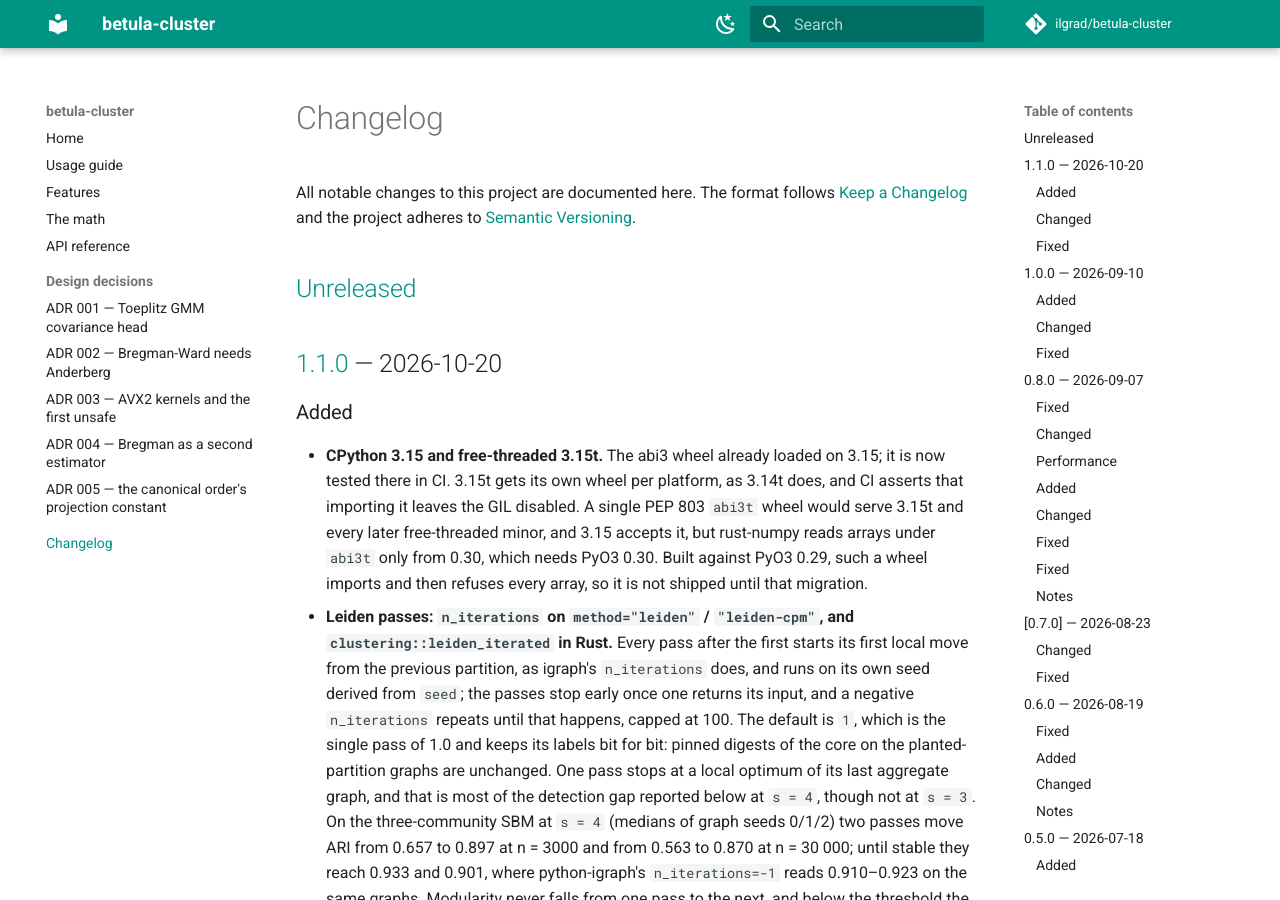
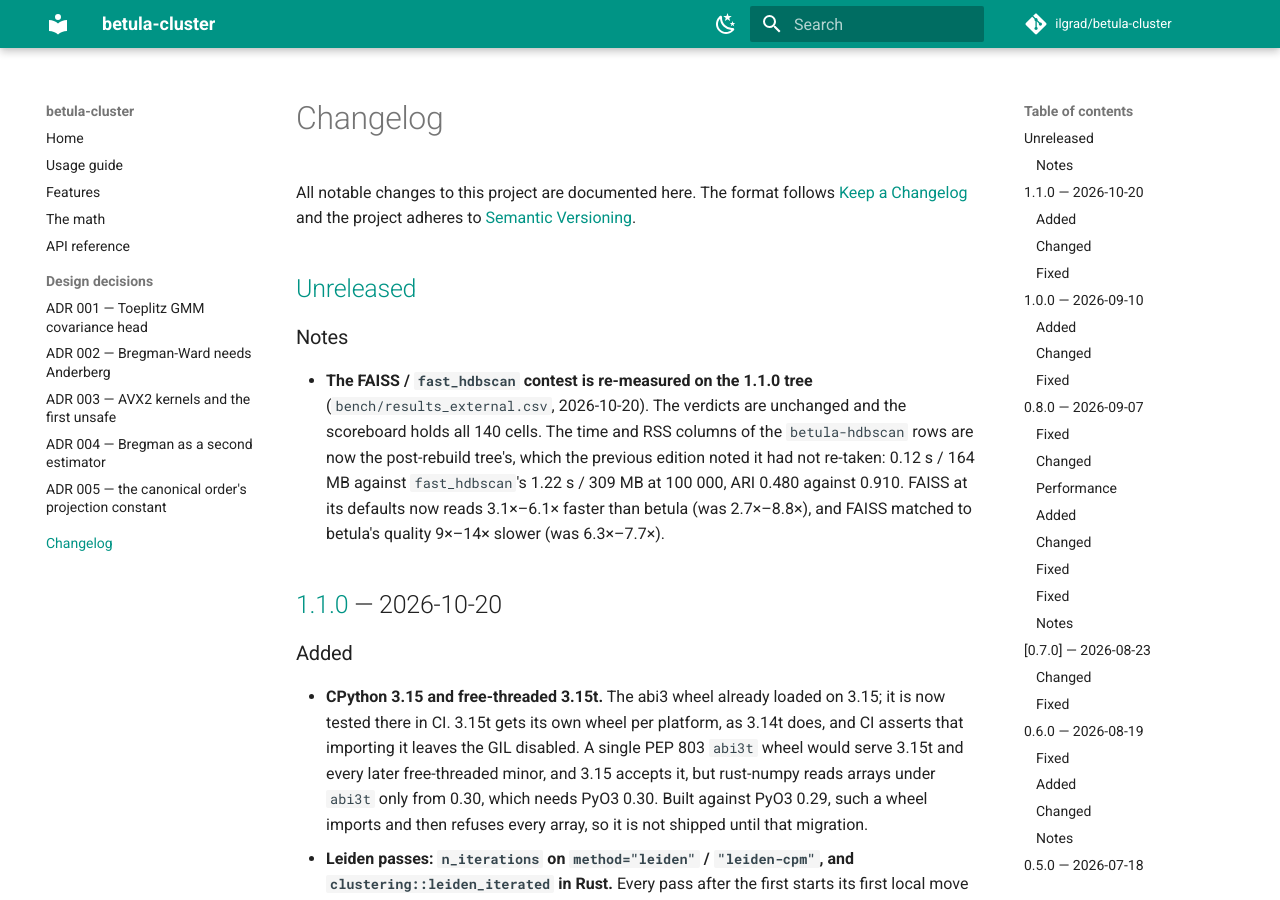
Before and after one commit to ilgrad/betula-cluster, an MkDocs documentation site: the page built from docs/changelog.md, in a window 1280 px wide and 900 px high. Built offline with MkDocs 1.6.1 and Material for MkDocs 9.7.7, drawn with Linux system fonts in a browser that asks for light colours; comment, search, counter and statistics services are not loaded.

Commit message:
docs(bench): re-measure the FAISS / fast_hdbscan contest on the 1.1.0 tree
The betula-hdbscan time and RSS columns predated 1.0.0's cost-ranked rebuild, as the page itself
said. Re-run 2026-10-20: every verdict and every rival ARI holds, the scoreboard keeps all 140 cells,
and the FAISS ratios move to 3.1-6.1x faster at its defaults and 9-14x slower when matched.

```diff
--- a/CHANGELOG.md
+++ b/CHANGELOG.md
@@ -5,6 +5,14 @@ All notable changes to this project are documented here. The format follows
 [Semantic Versioning](https://semver.org/spec/v2.0.0.html).
 
 ## [Unreleased]
+
+### Notes
+- **The FAISS / `fast_hdbscan` contest is re-measured on the 1.1.0 tree** (`bench/results_external.csv`,
+  2026-10-20). The verdicts are unchanged and the scoreboard holds all 140 cells. The time and RSS
+  columns of the `betula-hdbscan` rows are now the post-rebuild tree's, which the previous edition
+  noted it had not re-taken: 0.12 s / 164 MB against `fast_hdbscan`'s 1.22 s / 309 MB at 100 000,
+  ARI 0.480 against 0.910. FAISS at its defaults now reads 3.1×–6.1× faster than betula (was
+  2.7×–8.8×), and FAISS matched to betula's quality 9×–14× slower (was 6.3×–7.7×).
 
 ## [1.1.0] — 2026-10-20
 
```
Also changed, not shown: README.md (+2 -2 lines), bench/RESULTS.md (+29 -25 lines), 1 other file.
